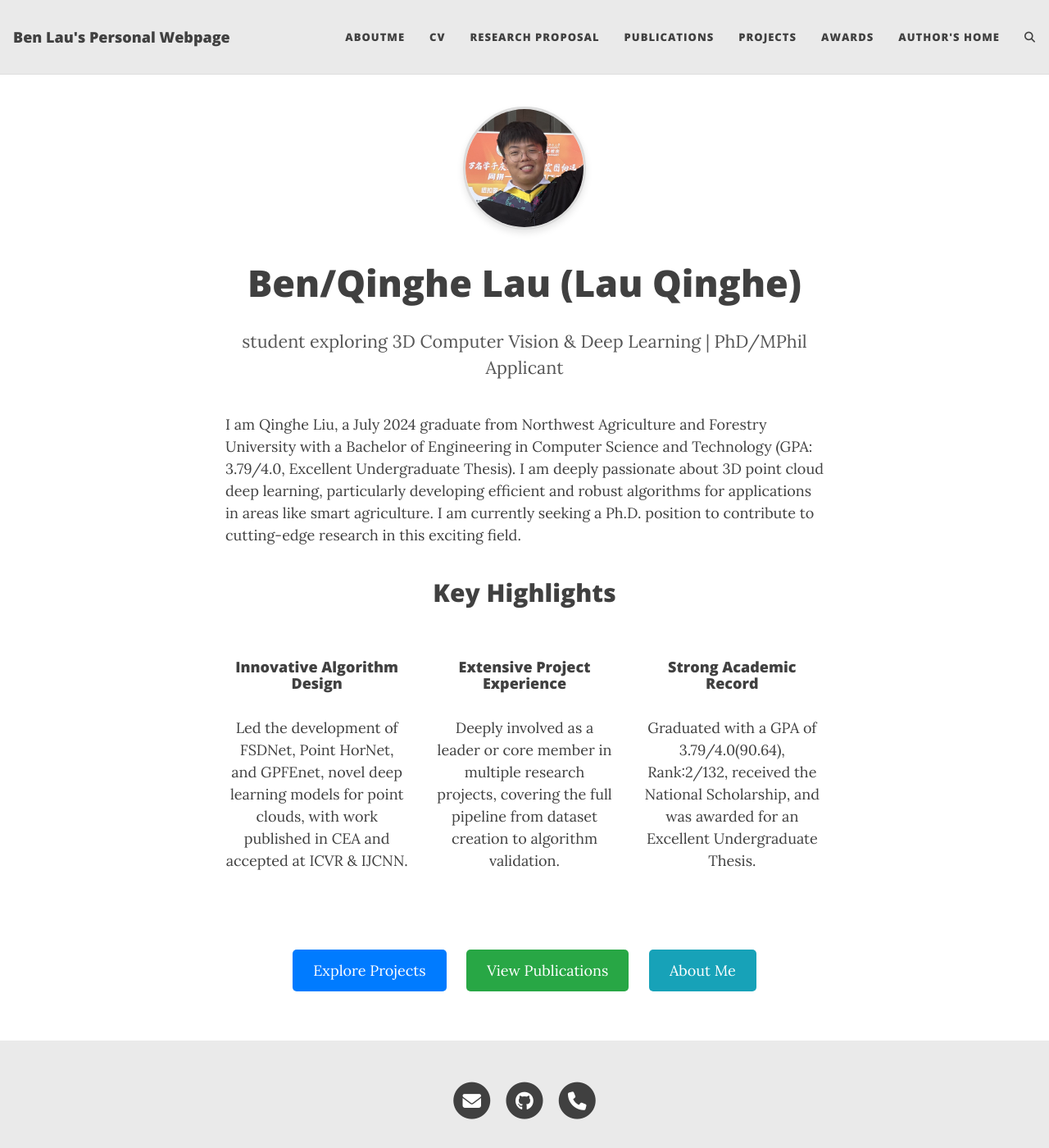
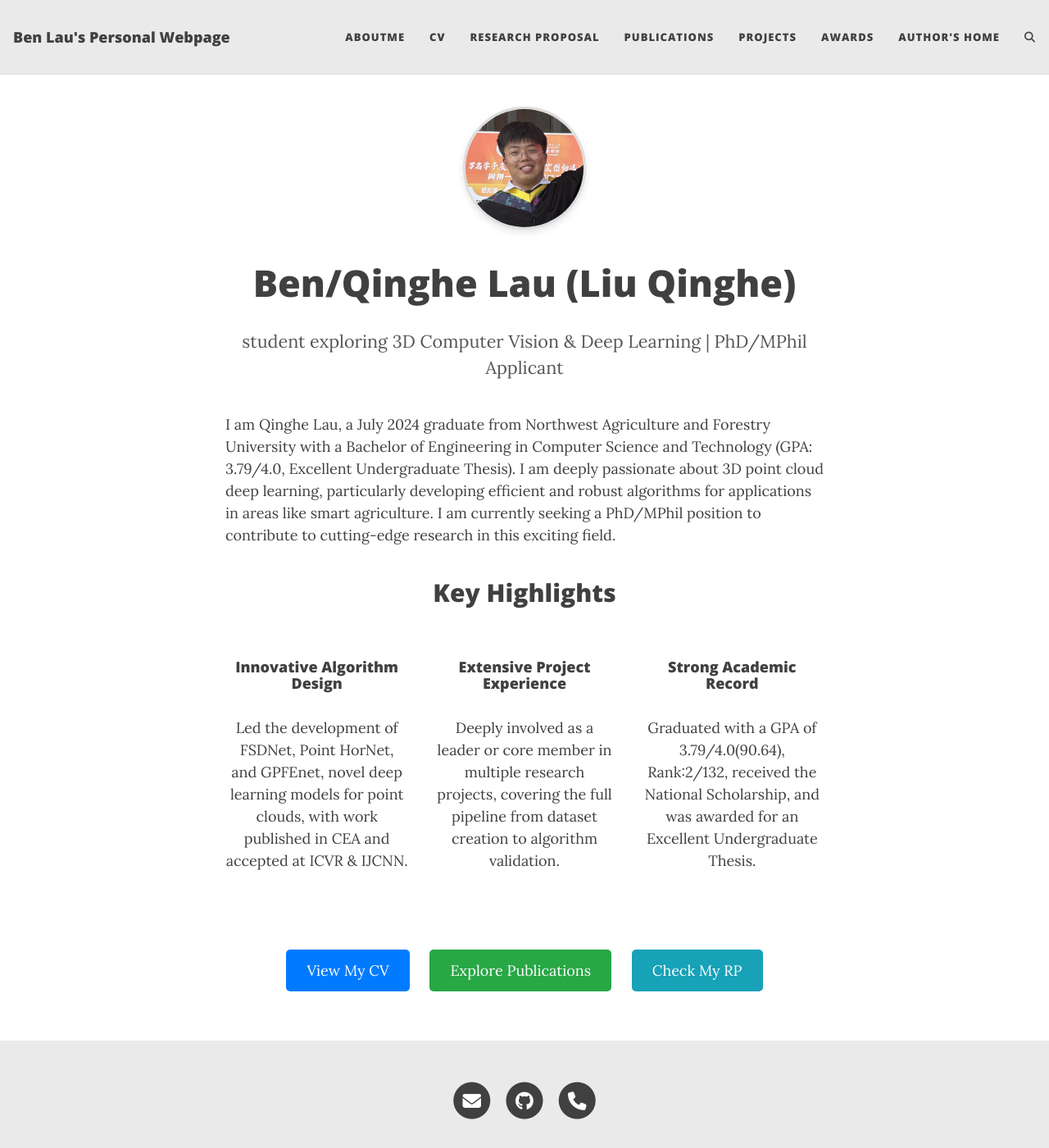
Before and after one commit to Ben-Lau1/Ben-Lau1.github.io, a Jekyll site: the page built from index.html, in a window 1280 px wide and 1400 px high. Shown: the whole window at 82% size. Built offline with Jekyll 4.4.1, drawn with Linux system fonts in a browser that asks for light colours; the list of posts is cut into pages by our own code; comment, search, counter and statistics services are not loaded; some of the changed text lies outside the part shown.

Commit message:
alter-LauToLiu-partly

```diff
--- a/_config.yml
+++ b/_config.yml
@@ -13,7 +13,7 @@
 title: Ben Lau's Personal Webpage
 
 # Your name to show in the footer
-author: Ben Lau(Lau Qinghe)
+author: Ben Lau(Liu Qinghe)
 
 ###############################################
 # --- List of links in the navigation bar --- #
--- a/aboutme.html
+++ b/aboutme.html
@@ -4,10 +4,10 @@ layout: page
 <div class="about-me-content-wrapper">
     <div class="profile-header-section">
         <div class="profile-image-container">
-            <img src="我的照片.jpg" style="width: 200px; height: 200px; border-radius: 50%;" alt="Qinghe Liu - Profile Picture" class="profile-picture-page">
+            <img src="生活照1.jpg" style="width: 200px; height: 200px; border-radius: 50%;" alt="Qinghe Liu - Profile Picture" class="profile-picture-page">
         </div>
         <div class="profile-title-container">
-            <h1 class="page-title">Ben Lau <span class="chinese-name">(Lau Qinghe)</span></h1>
+            <h1 class="page-title">Ben Lau <span class="chinese-name">(Liu Qinghe)</span></h1>
             <p class="profile-tagline">B.Eng. in Computer Science & Technology | Student exploring 3D Point Cloud Deep Learning</p>
         </div>
     </div>
--- a/index.html
+++ b/index.html
@@ -5,12 +5,17 @@ subtitle: Here is everything about Ben. -->
 ---
 <div class="home-hero-section" style="text-align: center; margin-bottom: 40px;">
     <img src="./我的照片.jpg" alt="Qinghe Liu - Profile Picture" style="width: 150px; height: 150px; border-radius: 50%; object-fit: cover; margin-bottom: 20px; border: 3px solid #ddd; box-shadow: 0 4px 8px rgba(0,0,0,0.1);">
-    <h1 style="font-size: 2.5em; margin-top: 20px;">Ben/Qinghe Lau (Lau Qinghe)</h1>
+    <h1 style="font-size: 2.5em; margin-top: 20px;">Ben/Qinghe Lau (Liu Qinghe)</h1>
     <p style="font-size: 1.2em; color: #555;">student exploring 3D Computer Vision & Deep Learning  | PhD/MPhil Applicant</p>
 </div>
 
 <div class="home-introduction">
-    <p>I am Qinghe Liu, a July 2024 graduate from Northwest Agriculture and Forestry University with a Bachelor of Engineering in Computer Science and Technology (GPA: 3.79/4.0, Excellent Undergraduate Thesis). I am deeply passionate about 3D point cloud deep learning, particularly developing efficient and robust algorithms for applications in areas like smart agriculture. I am currently seeking a Ph.D. position to contribute to cutting-edge research in this exciting field.</p>
+    <p>I am Qinghe Lau, a July 2024 graduate from Northwest Agriculture and Forestry University with a
+        Bachelor of Engineering in Computer Science and Technology (GPA: 3.79/4.0, Excellent
+        Undergraduate Thesis).
+        I am deeply passionate about 3D point cloud deep learning, particularly developing efficient
+        and robust algorithms for applications in areas like smart agriculture. I am currently seeking
+        a PhD/MPhil position to contribute to cutting-edge research in this exciting field.</p>
 </div>
 
 <div class="home-highlights" style="margin-top: 40px; margin-bottom: 40px;">
@@ -31,7 +36,8 @@ subtitle: Here is everything about Ben. -->
 </div>
 
 <div class="home-navigation" style="text-align: center; margin-top: 30px;">
-    <a href="https://ben-lau1.github.io/projects" style="display: inline-block; margin: 10px; padding: 12px 25px; background-color: #007bff; color: white; text-decoration: none; border-radius: 5px;">Explore Projects</a>
-    <a href="https://ben-lau1.github.io/publications" style="display: inline-block; margin: 10px; padding: 12px 25px; background-color: #28a745; color: white; text-decoration: none; border-radius: 5px;">View Publications</a>
-    <a href="https://ben-lau1.github.io/aboutme" style="display: inline-block; margin: 10px; padding: 12px 25px; background-color: #17a2b8; color: white; text-decoration: none; border-radius: 5px;">About Me</a>
+    <!-- <a href="https://ben-lau1.github.io/CV" style="display: inline-block; margin: 10px; padding: 12px 25px; background-color: #86df2e; color: white; text-decoration: none; border-radius: 5px;">View My CV</a> -->
+    <a href="https://ben-lau1.github.io/CV" style="display: inline-block; margin: 10px; padding: 12px 25px; background-color: #007bff; color: white; text-decoration: none; border-radius: 5px;">View My CV</a>
+    <a href="https://ben-lau1.github.io/publications" style="display: inline-block; margin: 10px; padding: 12px 25px; background-color: #28a745; color: white; text-decoration: none; border-radius: 5px;">Explore Publications</a>
+    <a href="https://ben-lau1.github.io/RP.pdf" style="display: inline-block; margin: 10px; padding: 12px 25px; background-color: #17a2b8; color: white; text-decoration: none; border-radius: 5px;">Check My RP</a>
     </div>
```
Also changed, not shown: aboutme/生活照1.jpg (added), 8 other files.
